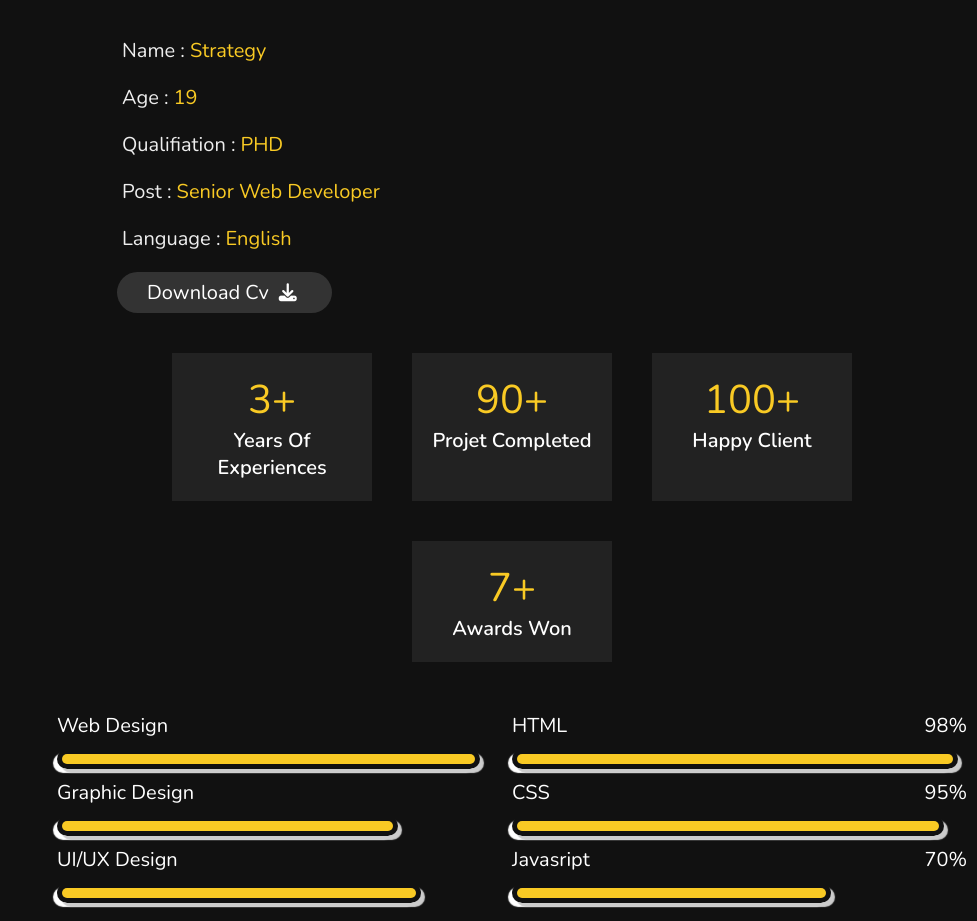
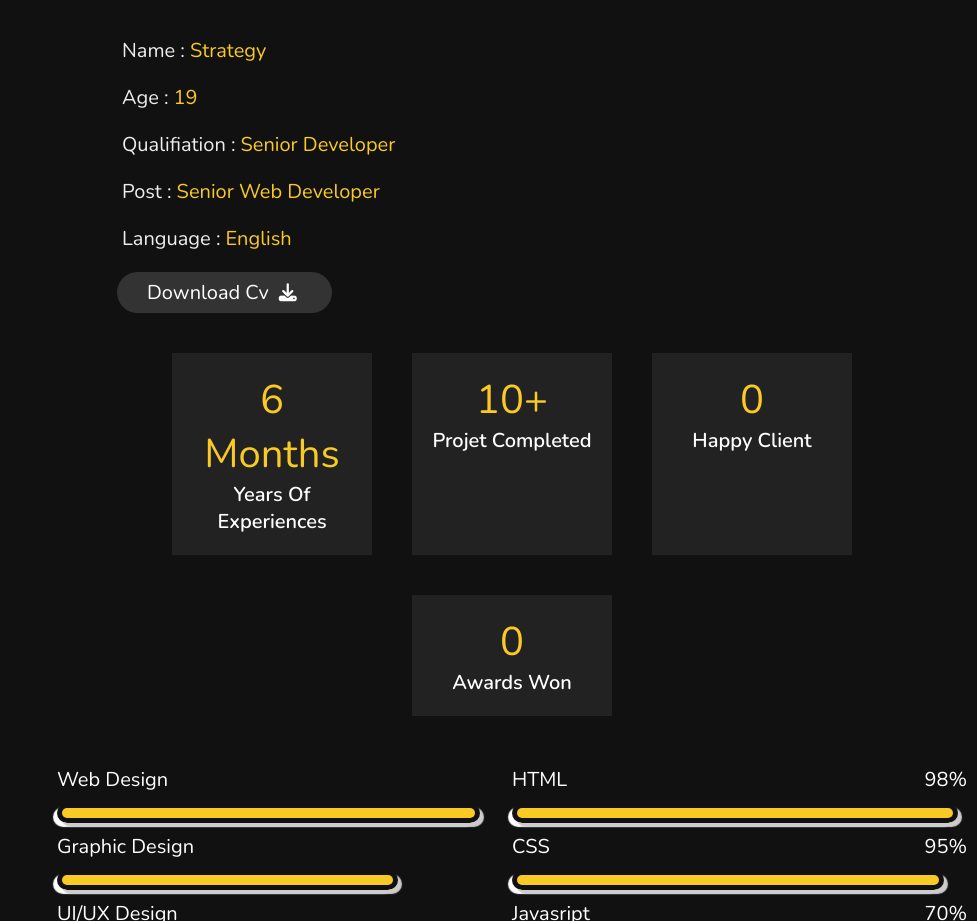
Before and after one commit to Strategy102/strategy, a plain HTML site: page index.html in a window 1280 px wide. Shown: the part 888-1809 px from the top of the page, without its empty margins (303-1280 px from the left). Drawn offline with nearby package versions, Linux system fonts and the light colour scheme; a web font is replaced by a local one.

Commit message:
personal portfolio

```diff
--- a/index.html
+++ b/index.html
@@ -62,7 +62,7 @@
         <div class="info">
             <h3><span>name :</span>Strategy</h3>
             <h3><span>age :</span>19</h3>
-            <h3><span>qualifiation :</span>PHD</h3>
+            <h3><span>qualifiation :</span>Senior Developer</h3>
             <h3><span>post :</span>senior web developer</h3>
             <h3><span>language :</span>english</h3>
             <a href="https://drive.google.com/file/d/1mzjCYg0ooVAZ34Ig-GmacFgWrnZ5qy-m/view?usp=sharing" target="_blank"><button class="btn"> download cv <i class="fas fa-download"></i></button></a>
@@ -71,22 +71,22 @@
 
         <div class="counter">
             <div class="box">
-                <span>3+</span>
+                <span>6 months</span>
                 <h3>years of experiences</h3>
             </div>
 
             <div class="box">
-                <span>90+</span>
+                <span>10+</span>
                 <h3>projet completed</h3>
             </div>
 
             <div class="box">
-                <span>100+</span>
+                <span>0</span>
                 <h3>happy client</h3>
             </div>
 
             <div class="box">
-                <span>7+</span>
+                <span>0</span>
                 <h3>awards won</h3>
             </div>
         </div>
```
